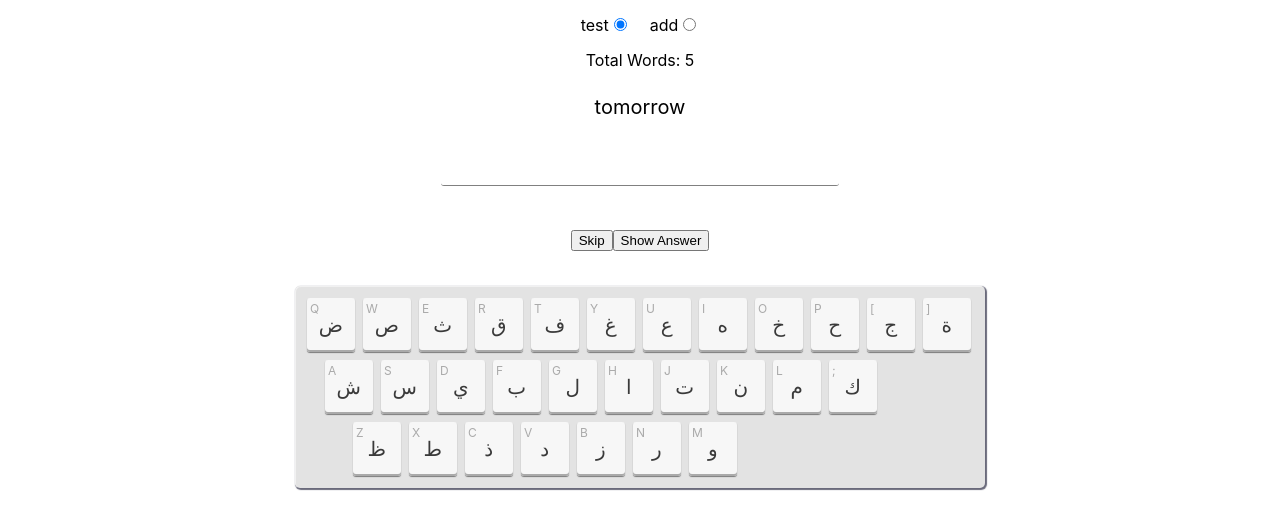
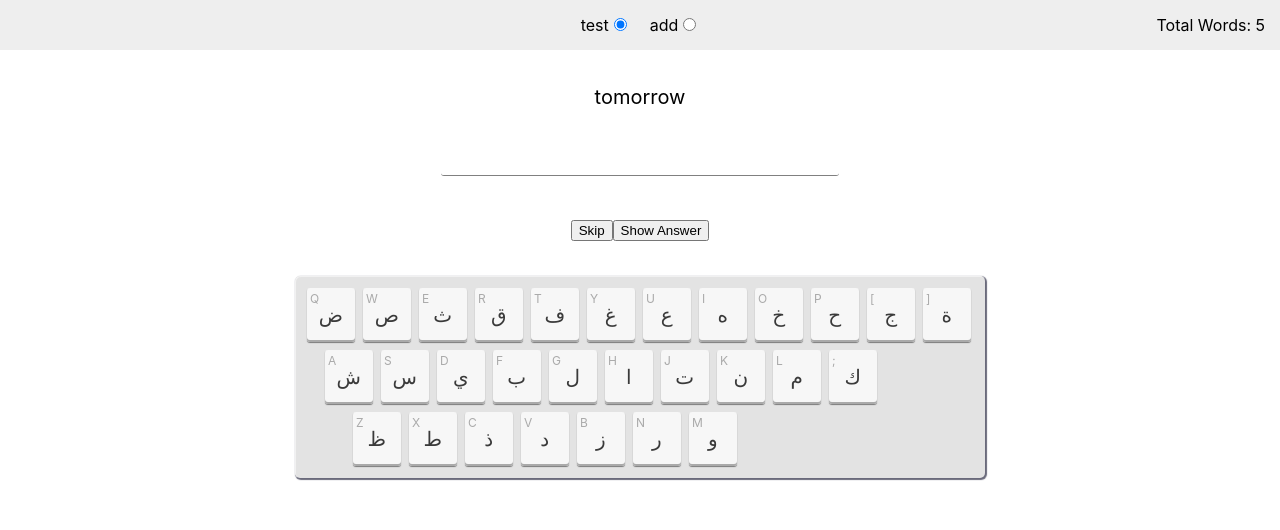
Before and after one commit to mattlub/keyboard, a React (Create React App) app: page / in a window 1280 px wide. Shown: the top 530 px of the page. Built offline with nearby package versions, Linux system fonts and the light colour scheme.

Commit message:
add header and css

```diff
--- a/src/App.css
+++ b/src/App.css
@@ -1,3 +1,17 @@
+body {
+  min-height: 100vh;
+  background: white;
+}
+
+.App {
+}
+
+.header {
+  background: #eee;
+  text-align: center;
+  position: relative;
+}
+
 .nav {
   text-align: center;
   padding: 15px;
@@ -7,15 +21,15 @@
   margin: 10px;
 }
 
-.nav__radio {
-  /* display: none; */
+.total-words {
+  position: absolute;
+  right: 0;
+  top: 0;
+  padding: 15px;
 }
 
-.nav__item--selected {
-  /* text-decoration: underline; */
+.content {
+  padding-top: 20px;
+  margin: auto;
+  max-width: 700px;
 }
-
-.total-words {
-  text-align: center;
-  margin-bottom: 10px;
-}
--- a/src/App.js
+++ b/src/App.js
@@ -50,6 +50,7 @@ class App extends Component {
     const { selectedTab } = this.state
     return (
       <div className="App">
+        <div className="header">
           <TabNavigation
             selected={selectedTab}
             handleChange={this.handleTabChange}
@@ -57,7 +58,10 @@ class App extends Component {
           <div className="total-words">
             Total Words: {this.state.words.length}
           </div>
+        </div>
+        <div className="content">
           {this.renderContent()}
+        </div>
       </div>
     );
   }
```
Lines whose indentation alone changed are shown as unchanged.
